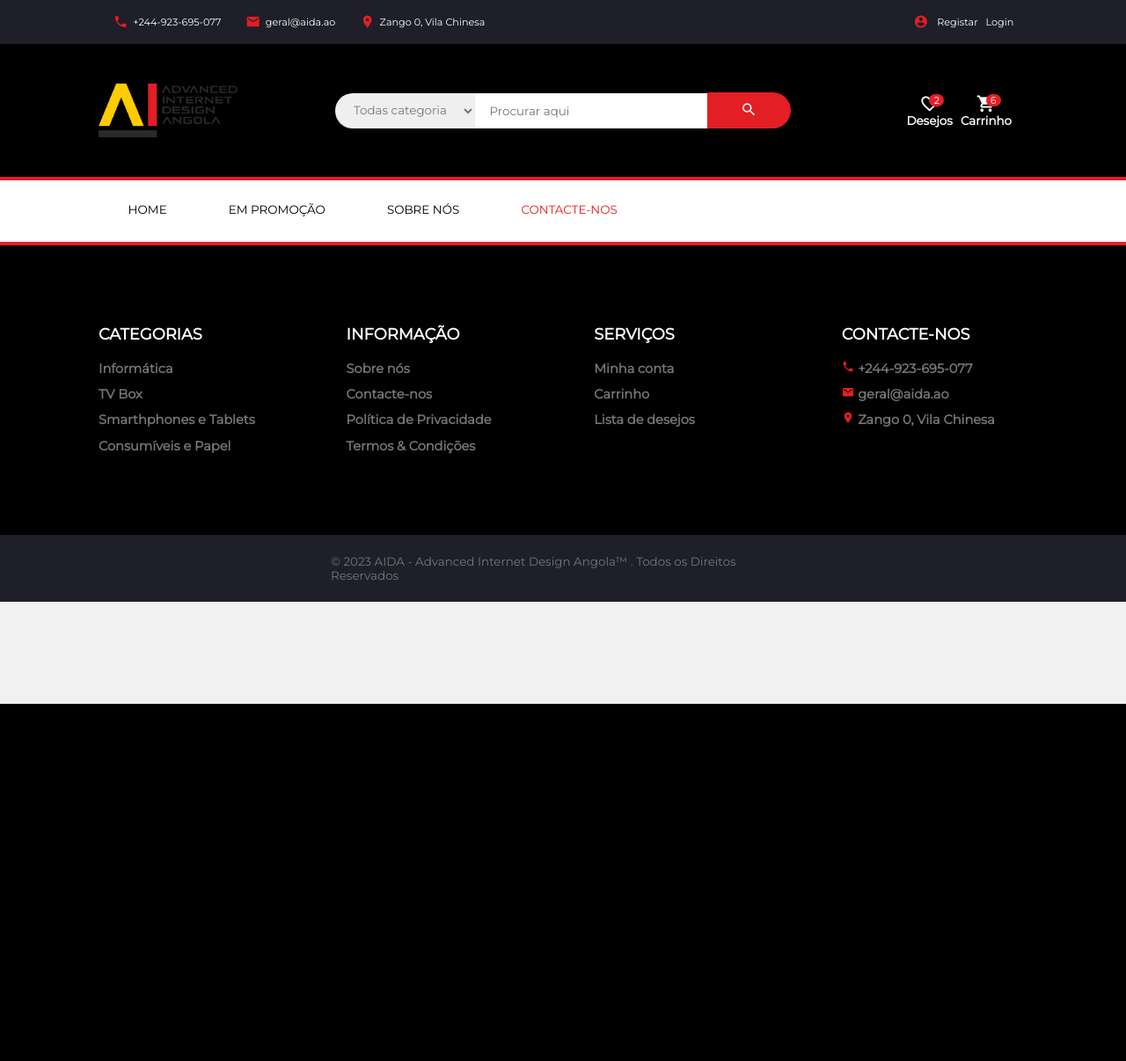
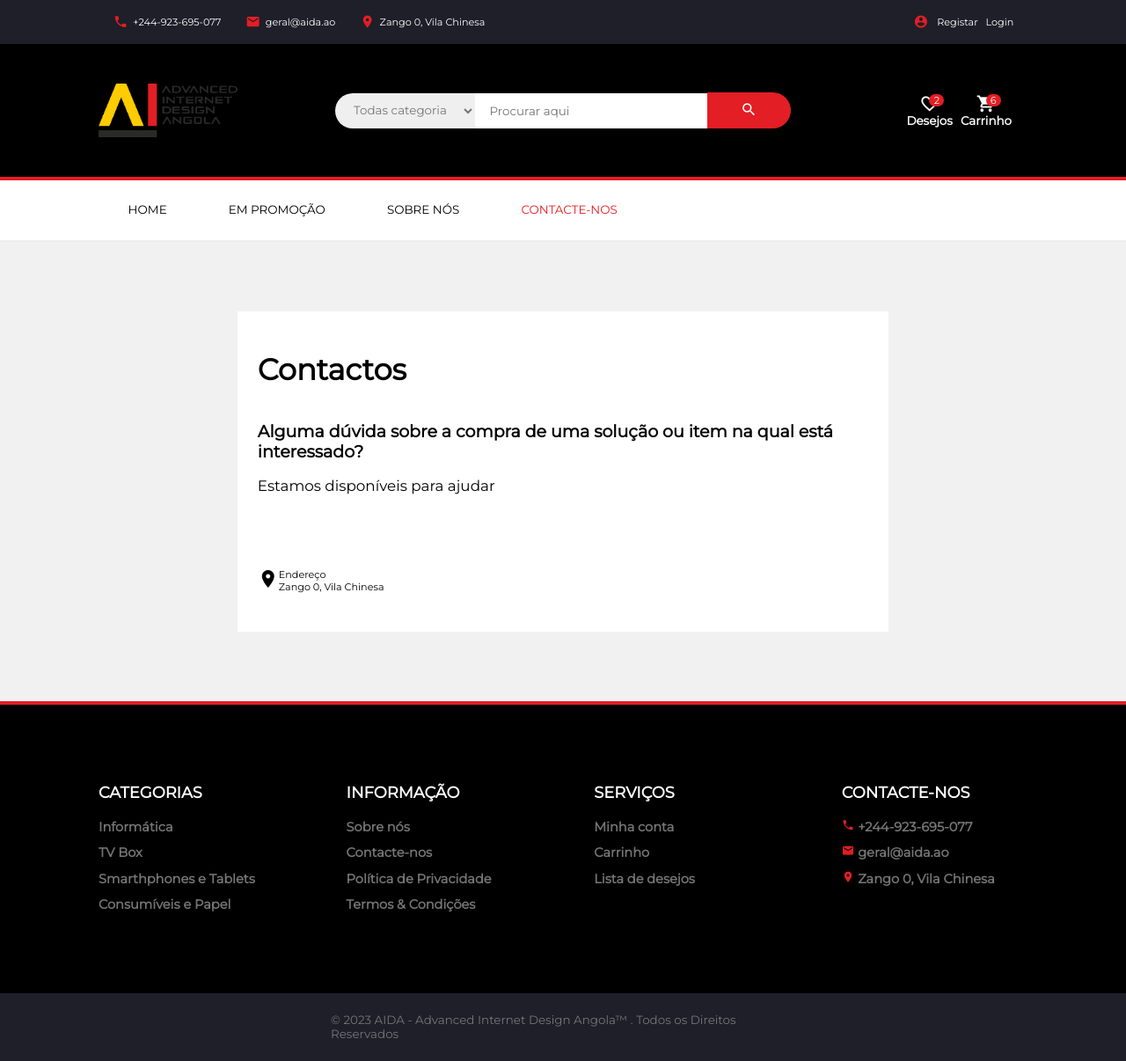
Before and after one commit to K4p4h4l4/AIDA3, a PHP site: page /contactos.php in a window 1280 px wide. Shown: the whole page at 88% size. Before the commit the page ends 800 px from the top, so only its background shows below. Run offline with PHP 8.4, Linux system fonts and the light colour scheme.

Commit message:
Página de contactos
Criação e edição da página de contactos

```diff
--- a/contactos.php
+++ b/contactos.php
@@ -8,7 +8,7 @@
     <link href="https://fonts.googleapis.com/css?family=Montserrat|Nunito|PT+Serif|Roboto&display=swap" rel="stylesheet">
     <link href="https://fonts.googleapis.com/icon?family=Material+Icons" rel="stylesheet">
     <!--link href="https://fonts.googleapis.com/css2?family=Material+Symbols+Outlined"-->
-    <link rel="stylesheet" href="css/login.css">
+    <link rel="stylesheet" href="css/contactos.css">
     <link rel="stylesheet" href="css/style.css">
     <link rel="icon" href="./img/logo/logo.JPG">
 </head>
@@ -294,6 +294,46 @@
 
 
     <!-- *****************************\
+             secção de contactos
+    \******************************/-->
+    <section class="contacts__section">
+        <div class="contacts__holder">
+
+            <!-- *****************************\
+                         Contactos
+            \******************************/-->
+            <div class="contact__header-holder">
+                <div class="contact__header-title">
+                    <h2 class="contact__title">Contactos</h2>
+                    <h3 class="contact__subtitle">Alguma dúvida sobre a compra de uma solução ou item na qual está interessado?</h3>
+                    <p class="contact__p">Estamos disponíveis para ajudar</p>
+                </div>
+            </div>
+
+            <div class="contacts__info-holder">
+                <div class="contact__company-info">
+                    <div class="contact__company-holder">
+                        <div class="contact__company-icon">
+                            <i class="material-icons">location_on</i>
+                        </div>
+                        <div class="contact__company-text">
+                            <div class="company__text-title">Endereço</div>
+                            <div class="contact__text-p">Zango 0, Vila Chinesa</div>
+                        </div>
+                    </div>
+                </div>
+                <div class="contact__user-info">
+
+                </div>
+            </div>
+
+            <div class="contacts__map-holder">
+
+            </div>
+        </div>
+    </section>
+
+    <!-- *****************************\
              Footer
     \******************************/-->
     <footer class="footer">
--- /dev/null
+++ b/css/contactos.css
@@ -0,0 +1,68 @@
+/*************************\
+     secção de contactos
+\*************************/
+.contacts__section{
+    width: 100%;
+    padding: 1rem 10rem;
+}
+
+.contacts__holder{
+    width: 100%;
+    position: relative;
+    margin: 6rem 0;
+}
+
+/*************************\
+      Contactos Título
+\*************************/
+.contact__header-holder{
+    width: 70%;
+    background-color: var(--default-white);
+    margin: 0 auto;
+}
+
+.contact__header-title{
+    width: 100%;
+    padding: 2rem;
+}
+
+.contact__title{
+    width: 100%;
+    font-size: var(--font-size30);
+    padding: 2rem 0;
+}
+
+.contact__subtitle{
+    width: 100%;
+    margin: 1.5rem 0;
+    font-size: var(--font-size17);
+}
+
+.contact__p{
+    width: 100%;
+    font-size: var(--font-size15);
+    margin: 1.5rem 0;
+}
+
+/*************************\
+   Contactos da empresa
+\*************************/
+.contacts__info-holder{
+    width: 70%;
+    background-color: var(--default-white);
+    margin: 0 auto;
+}
+
+.contact__company-info{
+    width: 100%;
+    padding: 2rem;
+    display: flex;
+    flex-wrap: wrap;
+    justify-content: space-between;
+}
+
+.contact__company-holder{
+    width: 50%;
+    margin: 2rem 0;
+    display: flex;
+}
--- a/css/style.css
+++ b/css/style.css
@@ -38,6 +38,10 @@
     --font-size18: 1.8rem;
     --font-size19: 1.9rem;
     --font-size20: 2rem;
+    --font-size25: 2.5rem;
+    --font-size30: 3rem;
+    --font-size32: 3.2rem;
+    --font-size35: 3.5rem;
 }
 
 
--- a/promocao.php
+++ b/promocao.php
@@ -8,7 +8,7 @@
     <link href="https://fonts.googleapis.com/css?family=Montserrat|Nunito|PT+Serif|Roboto&display=swap" rel="stylesheet">
     <link href="https://fonts.googleapis.com/icon?family=Material+Icons" rel="stylesheet">
     <!--link href="https://fonts.googleapis.com/css2?family=Material+Symbols+Outlined"-->
-    <link rel="stylesheet" href="css/login.css">
+    <link rel="stylesheet" href="css/promocao.css">
     <link rel="stylesheet" href="css/style.css">
     <link rel="icon" href="./img/logo/logo.JPG">
 </head>
@@ -292,7 +292,6 @@
         </div>
     </div>
 
-
     <!-- *****************************\
              Footer
     \******************************/-->
```
